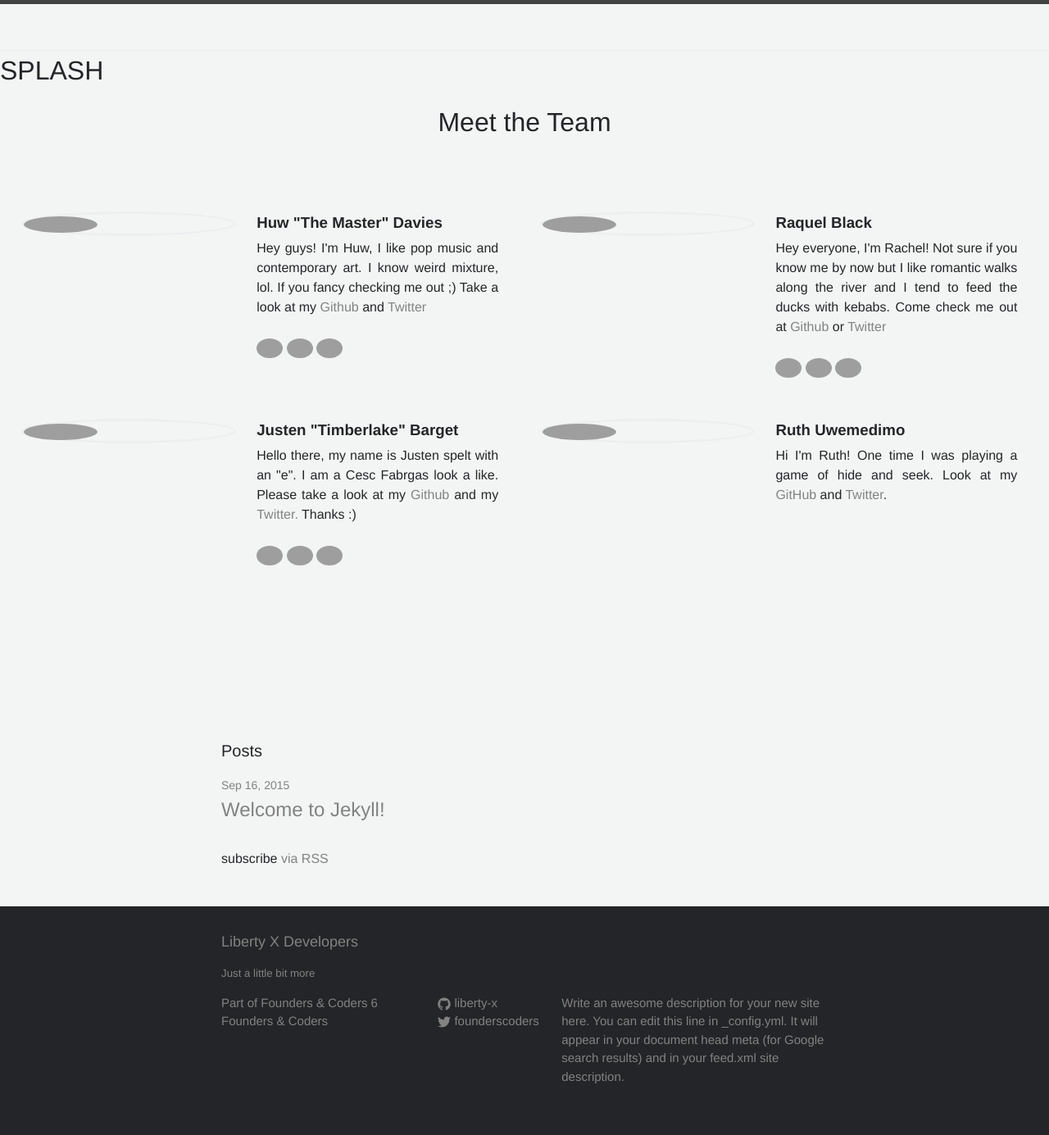
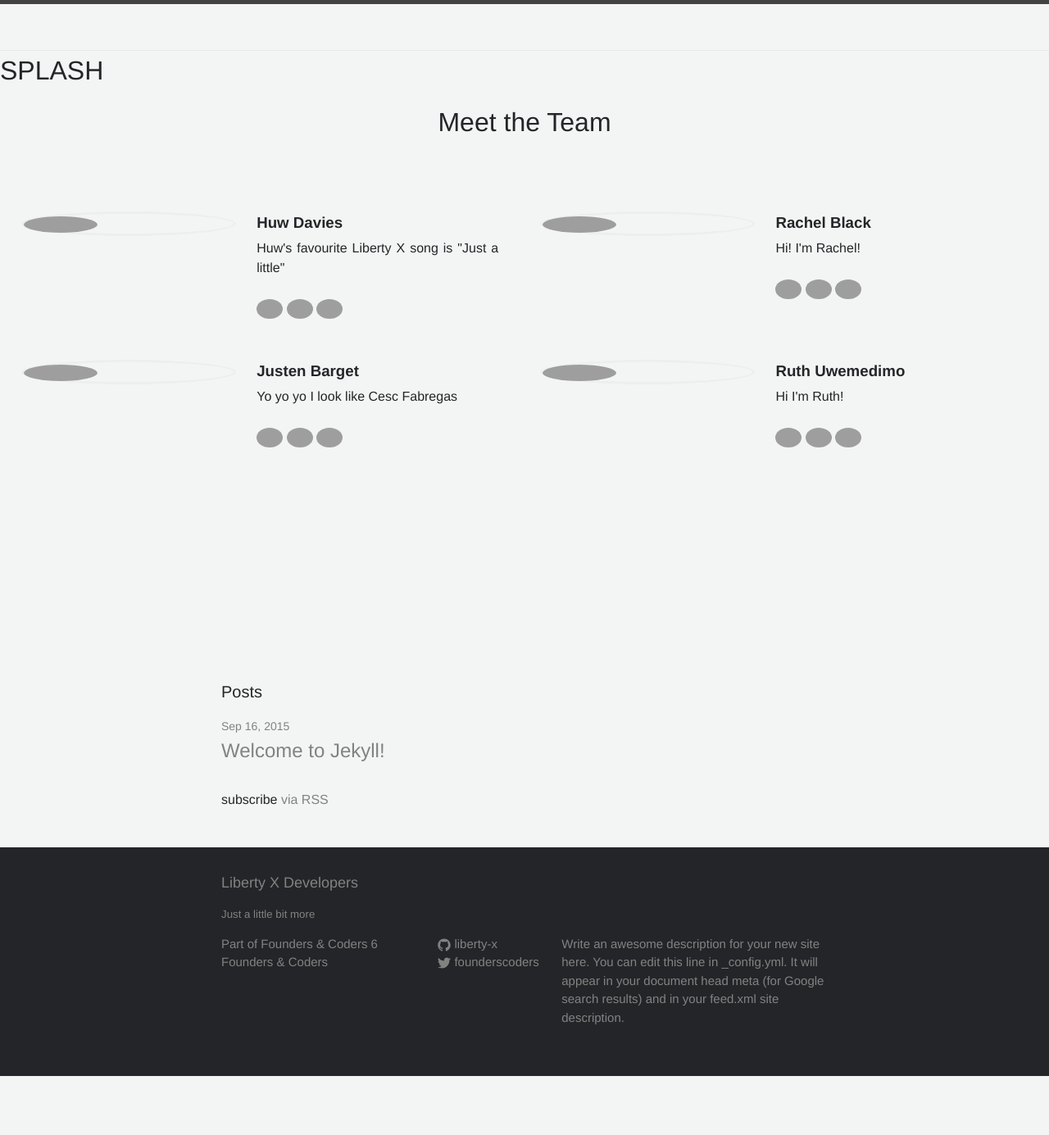
Before and after one commit to liberty-x/liberty-x.github.io, a Jekyll site: the page built from index.html, in a window 1280 px wide. Shown: the whole page at 82% size. Built offline with Jekyll 4.4.1, drawn with Linux system fonts in a browser that asks for light colours; after the commit the page ends 1313 px from its top, so only the background shows below that; grey boxes are pictures that could not be loaded.

Commit message:
Bios have been updated!

```diff
--- a/_includes/bios.html
+++ b/_includes/bios.html
@@ -6,11 +6,8 @@
       <img class = "bious" src="https://files.gitter.im/RachelBLondon/libert-x/uMoy/photos-04.png"alt="Huw Davies">
     </div>
     <div class="biotext">
-      <h3>Huw "The Master" Davies</h3>
-      <p>
-        Hey guys! I'm Huw, I like pop music and contemporary art. I know weird mixture, lol.
-        If you fancy checking me out ;) Take a look at my <a href = "https://github.com/hdrdavies">Github</a> and <a href="https://twitter.com/hdrdavies">Twitter</a>
-      </p>
+      <h3>Huw Davies</h3>
+      <p>Huw's favourite Liberty X song is "Just a little"</p>
       <a href ="https://twitter.com/hdrdavies" target="_blank"><img class="biosocialmedia" src = "https://g.twimg.com/blog/blog/image/new_bird_0.png"></a>
       <a href= "https://github.com/hdrdavies" target="_blank"><img class="biosocialmedia" src = "http://johndeutscher.com/wp-content/uploads/2013/06/github-psd-icon.jpg"></a>
       <a href= "https://www.linkedin.com/profile/view?id=AAkAABBZSaABPM_9wdB4T4C3lt8wXAOVmGKxaKc&authType=NAME_SEARCH&authToken=9BaF&locale=en_US&trk=tyah&trkInfo=clickedVertical%3Amynetwork%2CclickedEntityId%3A274287008%2CauthType%3ANAME_SEARCH%2Cidx%3A1-1-1%2CtarId%3A1442500191542%2Ctas%3Ahuw%20" target="_blank"><img class="biosocialmedia" src ="https://upload.wikimedia.org/wikipedia/commons/thumb/c/ca/LinkedIn_logo_initials.png/768px-LinkedIn_logo_initials.png"></a>
@@ -19,8 +16,8 @@
       <img class = "bious" src="https://files.gitter.im/RachelBLondon/libert-x/uMoy/photos-03.png"alt="Rachel Black">
     </div>
     <div class="biotext">
-      <h3>Raquel Black</h3>
-      <p>Hey everyone, I'm Rachel! Not sure if you know me by now but I like romantic walks along the river and I tend to feed the ducks with kebabs. Come check me out at <a href="https://github.com/RachelBLondon">Github</a> or <a href="https://twitter.com/RachelBLondon">Twitter</a></p>
+      <h3>Rachel Black</h3>
+      <p>Hi! I'm Rachel!</p>
       <a href ="https://twitter.com/RachelBLondon" target="_blank"><img class="biosocialmedia" src = "https://g.twimg.com/blog/blog/image/new_bird_0.png"></a>
       <a href= "https://github.com/RachelBLondon" target="_blank"><img class="biosocialmedia" src = "http://johndeutscher.com/wp-content/uploads/2013/06/github-psd-icon.jpg"></a>
       <a href= "https://www.linkedin.com/profile/view?id=AAkAABo1L30B5wR1htII5YGoR9quc0KpxDd37Cc&authType=NAME_SEARCH&authToken=mZ2B&locale=en_US&trk=tyah&trkInfo=clickedVertical%3Amynetwork%2CclickedEntityId%3A439693181%2CauthType%3ANAME_SEARCH%2Cidx%3A1-1-1%2CtarId%3A1442500451791%2Ctas%3Arachel%20black" target="_blank"><img class="biosocialmedia" src ="https://upload.wikimedia.org/wikipedia/commons/thumb/c/ca/LinkedIn_logo_initials.png/768px-LinkedIn_logo_initials.png"></a>
@@ -32,10 +29,8 @@
       <img class = "bious" src="https://files.gitter.im/RachelBLondon/libert-x/uMoy/photos-01.png"alt"Justen Barget">
     </div>
     <div class="biotext">
-      <h3>Justen "Timberlake" Barget</h3>
-      <p>
-        Hello there, my name is Justen spelt with an "e". I am a Cesc Fabrgas look a like. Please take a look at my <a href="https://github.com/Jbarget">Github</a> and my <a href="https://twitter.com/justenbarget">Twitter.</a> Thanks :)
-      </p>
+      <h3>Justen Barget</h3>
+      <p>Yo yo yo I look like Cesc Fabregas</p>
       <a href ="https://twitter.com/justenbarget" target="_blank"><img class="biosocialmedia" src = "https://g.twimg.com/blog/blog/image/new_bird_0.png"></a>
       <a href= "https://github.com/Jbarget" target="_blank"><img class="biosocialmedia" src = "http://johndeutscher.com/wp-content/uploads/2013/06/github-psd-icon.jpg"></a>
       <a href= "https://www.linkedin.com/profile/view?id=AAkAABRND9EB5m21hMbU_U831x__Ri0q_T8_JFo&authType=NAME_SEARCH&authToken=CVdm&locale=en_US&trk=tyah&trkInfo=clickedVertical%3Amynetwork%2CclickedEntityId%3A340594641%2CauthType%3ANAME_SEARCH%2Cidx%3A1-1-1%2CtarId%3A1442500734269%2Ctas%3Ajusten%20" target="_blank"><img class="biosocialmedia" src ="https://upload.wikimedia.org/wikipedia/commons/thumb/c/ca/LinkedIn_logo_initials.png/768px-LinkedIn_logo_initials.png"></a>
@@ -45,12 +40,10 @@
     </div>
     <div class="biotext">
       <h3>Ruth Uwemedimo</h3>
-      <p>
-        Hi I'm Ruth! One time I was playing a game of hide and seek. Look at my <a href="https://github.com/rug1">GitHub</a> and <a href="https://twitter.com/RuthUwemedimo">Twitter</a>.
-      </p>
-  <!--    <a href ="https://twitter.com/RuthUwemedimo" target="_blank"><img class="biosocialmedia" src = "https://g.twimg.com/blog/blog/image/new_bird_0.png"></a>
+      <p>Hi I'm Ruth!</p>
+      <a href ="https://twitter.com/RuthUwemedimo" target="_blank"><img class="biosocialmedia" src = "https://g.twimg.com/blog/blog/image/new_bird_0.png"></a>
       <a href= "https://github.com/rug1" target="_blank"><img class="biosocialmedia" src = "http://johndeutscher.com/wp-content/uploads/2013/06/github-psd-icon.jpg"></a>
-      <a href= "https://www.linkedin.com/profile/view?id=AAIAABWRg9ABwTGMRuxrxHrtb0N5pj33fxQrGPI&trk=nav_responsive_tab_profile" target="_blank"><img class="biosocialmedia" src ="https://upload.wikimedia.org/wikipedia/commons/thumb/c/ca/LinkedIn_logo_initials.png/768px-LinkedIn_logo_initials.png"></a> -->
+      <a href= "https://www.linkedin.com/profile/view?id=AAIAABWRg9ABwTGMRuxrxHrtb0N5pj33fxQrGPI&trk=nav_responsive_tab_profile" target="_blank"><img class="biosocialmedia" src ="https://upload.wikimedia.org/wikipedia/commons/thumb/c/ca/LinkedIn_logo_initials.png/768px-LinkedIn_logo_initials.png"></a>
     </div>
   </div>
 
```
